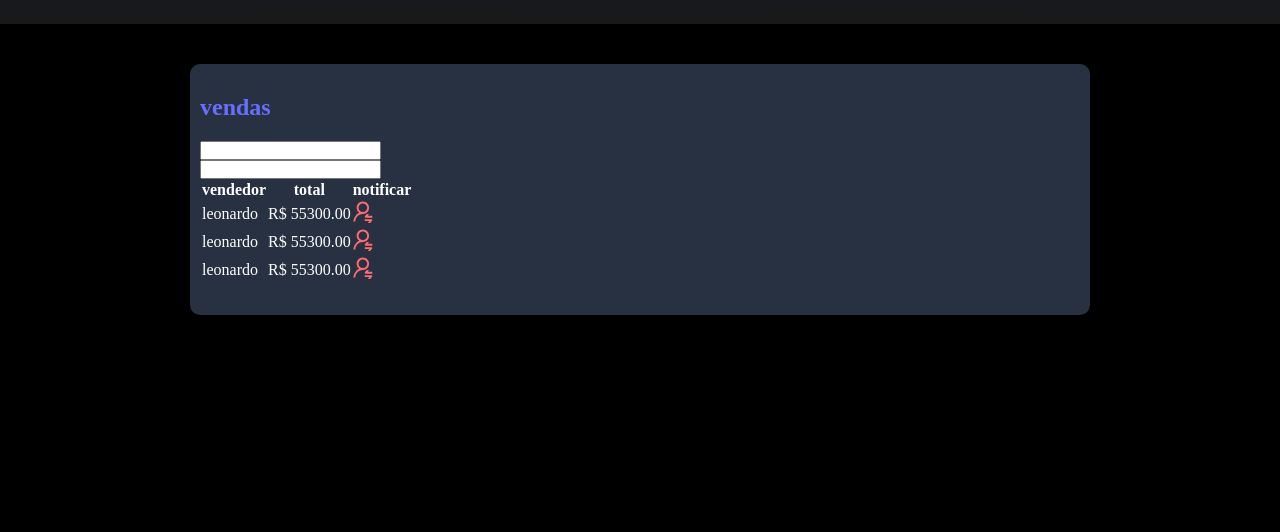
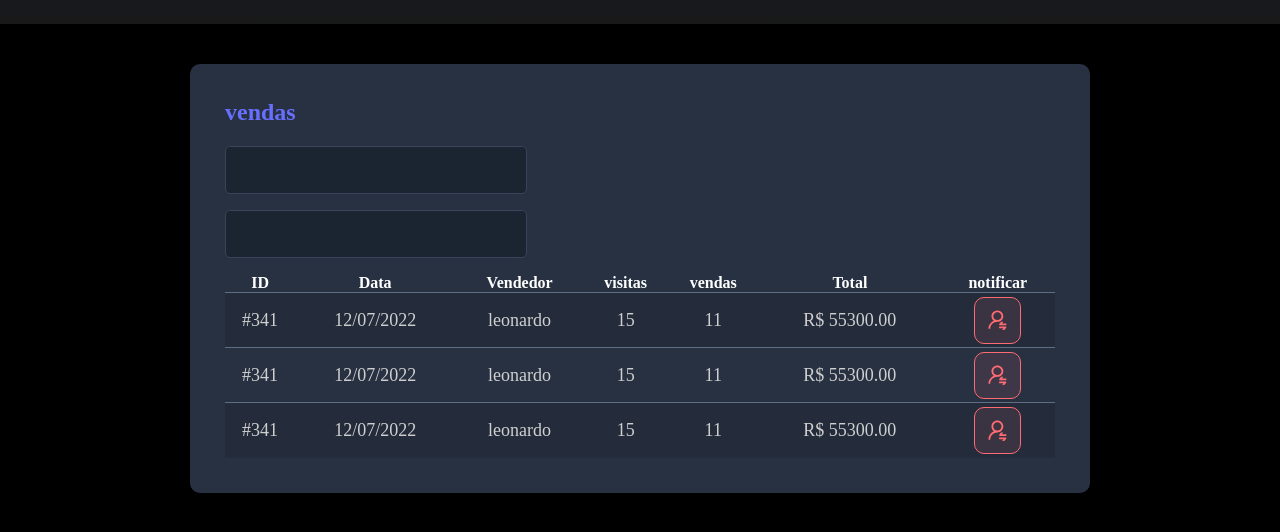
Before and after one commit to leoamonteiro/DsmetaDevSuperior, a plain HTML site: page index.html in a window 1280 px wide. Shown: the part 196-728 px from the top of the page. Drawn offline with Linux system fonts and the light colour scheme.

Commit message:
projetoDsmetaParteDoisFinalizado

```diff
--- a/index.html
+++ b/index.html
@@ -26,37 +26,71 @@
         <div class="dsmeta-card">
           <h2 class="dsmeta-sales-title"> vendas</h2>
           <div>
-            <div>
+            <div class="dsmeta-fron-control-container">
               <input class="dsmeta-form-control" type="text">
             </div>
-            <div>
+            <div class="dsmeta-fron-control-container">
               <input class="dsmeta-form-control" type="text">
             </div>
           </div>
           <div>
-            <table>
+            <table class="dsmeta-sales-table">
               <thead>
                 <tr>
-                  <th>vendedor</th>
-                  <th>total</th>
+                  <th class="show992">ID</th>
+                  <th class="show5756">Data</th>
+                  <th>Vendedor</th>
+                  <th class="show992">visitas</th>
+                  <th class="show992">vendas</th>
+                  <th>Total</th>
                   <th>notificar</th>
                 </tr>
               </thead>
               <tbody>
                 <tr>
+                  <td class="show992">#341</td>
+                  <td class="show5756">12/07/2022</td>
                   <td>leonardo</td>
+                  <td class="show992">15</td>
+                  <td class="show992">11</td>
                   <td>R$ 55300.00</td>
-                  <td><img src="notificantion-incon.svg" alt="notificar" /></td>
+                  <td>
+                   <div class="dsmeta-red-btn-container">
+                    <div class="dsmeta-red-btn">
+                      <img src="notificantion-incon.svg" alt="notificar" />
+                    </div>
+                   </div>
+                  </td>
                 </tr>
                 <tr>
+                  <td class="show992">#341</td>
+                  <td class="show5756">12/07/2022</td>
                   <td>leonardo</td>
+                  <td class="show992">15</td>
+                  <td class="show992">11</td>
                   <td>R$ 55300.00</td>
-                  <td><img src="notificantion-incon.svg" alt="notificar" /></td>
+                  <td>
+                    <div class="dsmeta-red-btn-container">
+                     <div class="dsmeta-red-btn">
+                       <img src="notificantion-incon.svg" alt="notificar" />
+                     </div>
+                    </div>
+                   </td>
                 </tr>
                 <tr>
+                  <td class="show992">#341</td>
+                  <td class="show5756">12/07/2022</td>
                   <td>leonardo</td>
+                  <td class="show992">15</td>
+                  <td class="show992">11</td>
                   <td>R$ 55300.00</td>
-                  <td><img src="notificantion-incon.svg" alt="notificar" /></td>
+                  <td>
+                    <div class="dsmeta-red-btn-container">
+                     <div class="dsmeta-red-btn">
+                       <img src="notificantion-incon.svg" alt="notificar" />
+                     </div>
+                    </div>
+                   </td>
                 </tr>
               </tbody>
 
--- a/styles.css
+++ b/styles.css
@@ -44,25 +44,140 @@
     margin-top: 15px;
     font-size: 24px;
 }
-.dsmeta-logo-container p{
+
+.dsmeta-logo-container p {
     font-size: 14px;
     font-weight: 300;
 }
-.dsmeta-card{
+
+.dsmeta-card {
     background-color: #283142;
     border-radius: 10px;
     padding: 30px 10px;
 }
-.desameta-container{
+
+.desameta-container {
     width: 100%;
     max-width: 900px;
     margin: 0 auto;
 }
-#sales{
+
+#sales {
     padding: 40px 10px;
 }
-.dsmeta-sales-title{
+
+.dsmeta-sales-title {
     color: #676FFF;
     font-size: 24px;
     margin-bottom: 20px;
 }
+
+.dsmeta-fron-control-container {
+    margin-bottom: 16px;
+    max-width: 300px;
+}
+
+.dsmeta-form-control {
+    width: 100%;
+    height: 46px;
+    background-color: #1B2531;
+    border: 1px solid #384459;
+    border-radius: 5px;
+    color: #9AAABE;
+    padding: 0% 20 px;
+    font-size: 18px;
+
+}
+
+.dsmeta-sales-table {
+    width: 100%;
+    border-spacing: 0;
+    border-collapse: collapse;
+
+}
+
+.dsmeta-sales-table-thead {
+    height: 55px;
+    font-size: 16px;
+    color: #E9E9E9;
+    font-weight: 700;
+
+}
+
+.dsmeta-sales-table tbody {
+    font-size: 14px;
+    font-weight: 400;
+    color: #CFCFCF;
+    text-align: center;
+
+}
+
+.dsmeta-sales-table tbody tr {
+    height: 74px;
+    border-top: 1px solid #5F6E82;
+
+}
+
+.dsmeta-sales-table tbody tr:hover>td {
+    background-color: #384459;
+}
+
+.dsmeta-sales-table tbody tr:nth-child(odd) {
+    background-color: #242C3B;
+}
+
+.dsmeta-red-btn-container {
+    display: flex;
+    justify-content: center;
+}
+
+.dsmeta-red-btn {
+    height: 45px;
+    width: 45px;
+    background: rgba(255, 107, 114, 0.1);
+    border: 1px solid #FF6B72;
+    border-radius: 10px;
+    display: flex;
+    align-items: center;
+    justify-content: center;
+    cursor: pointer;
+}
+
+.dsmeta-red-btn img {
+    width: 19px;
+}
+
+.show5756 {
+    display: none;
+}
+
+.show992 {
+    display: none;
+}
+
+
+
+@media (min-width: 576px) {
+    .show5756 {
+        display: table-cell;
+    }
+
+    .dsmeta-card {
+        padding: 35px;
+    }
+
+    .dsmeta-sales-table tbody {
+        font-size: 18px;
+    }
+
+    .dsmeta-sales-table tbody tr {
+        height: 55px;
+    }
+
+}
+
+@media (min-width: 992px) {
+    .show992 {
+        display: table-cell;
+    }
+}
```
